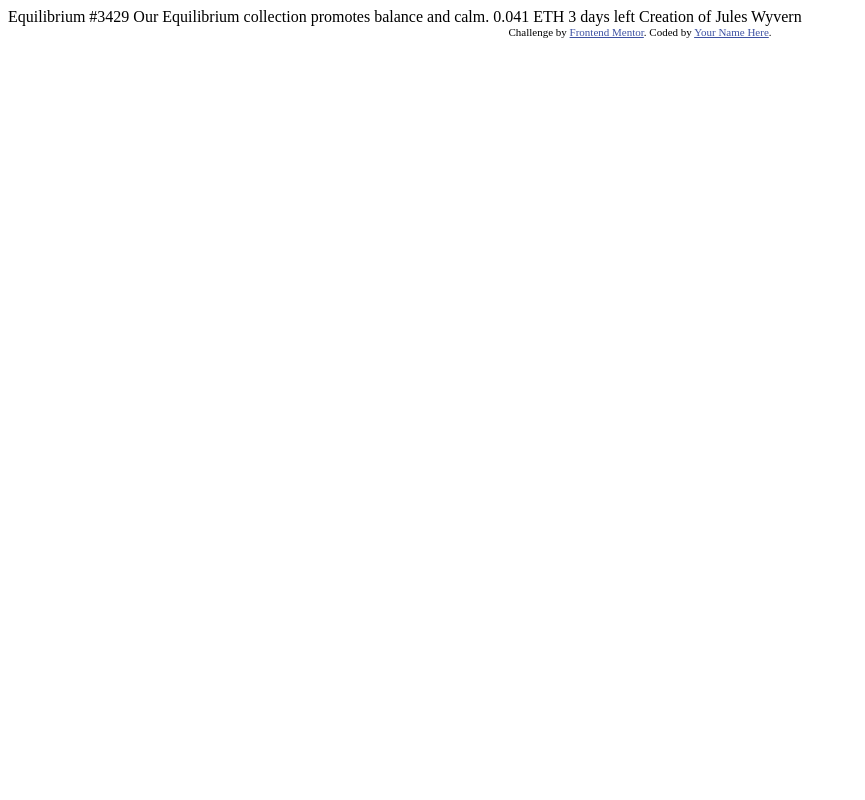
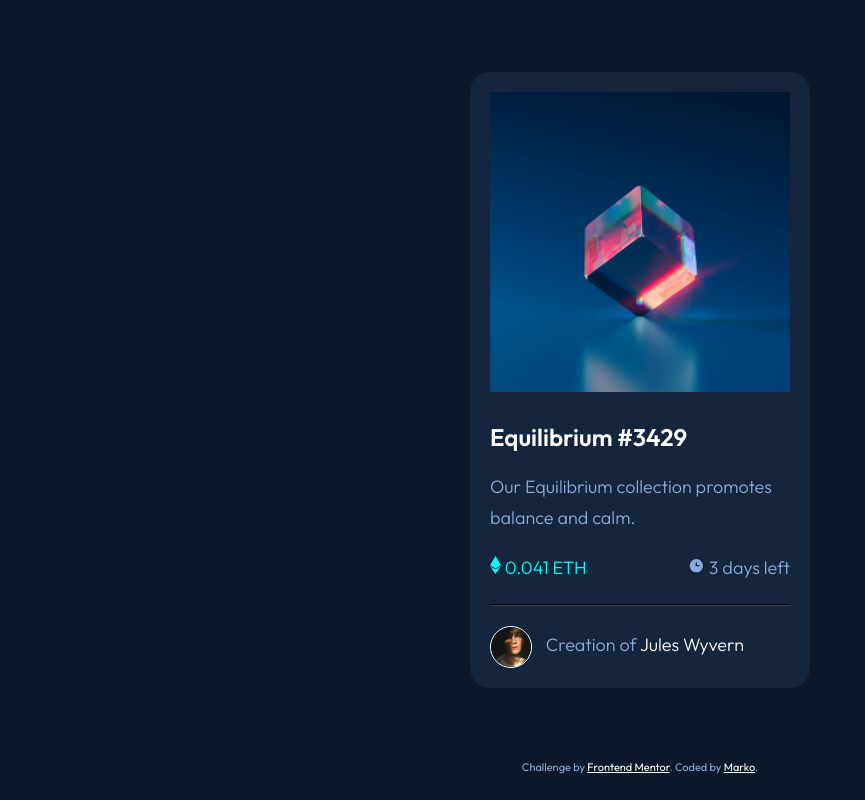
Before and after one commit to smarko-web/nft_preview_card_component_main, a plain HTML site: page index.html in a window 1280 px wide. Shown: the whole page, without its empty margins (0-865 px from the left). Drawn offline with Linux system fonts and the light colour scheme.

Commit message:
first attempt

```diff
--- a/index.html
+++ b/index.html
@@ -8,26 +8,49 @@
 
   <title>Frontend Mentor | NFT preview card component</title>
 
-  <!-- Feel free to remove these styles or customise in your own stylesheet 👍 -->
-  <style>
-    .attribution { font-size: 11px; text-align: center; }
-    .attribution a { color: hsl(228, 45%, 44%); }
-  </style>
+  <link rel="stylesheet" href="style.css">
 </head>
 <body>
 
-  Equilibrium #3429
+  <main>
+    <div class="card">
+      <div class="image">
+        <img src="images/image-equilibrium.jpg" alt="Equilibrium" srcset="" class="main-image">
+        <div class="overlay">
+          <img src="images/icon-view.svg" alt="" srcset="">
+        </div>
+      </div>
+      <h1>Equilibrium #3429</h1>
+      <p>Our Equilibrium collection promotes balance and calm.</p>
+      <div class="flex">
+        <div>
+          <p class="value">
+            <img src="images/icon-ethereum.svg" alt="ethereum icon" srcset="">
+            0.041 ETH
+          </p>
+        </div>
+        <div>
+          <p class="days">
+            <img src="images/icon-clock.svg" alt="clock icon" srcset="">
+            3 days left
+          </p>
+        </div>
+      </div>
+      <hr>
+      <div class="author-info">
+        <p>
+          <img src="images/image-avatar.png" alt="profile avatar" srcset="">
+          Creation of <a href="">Jules Wyvern</a>
+        </p>
+      </div>
+    </div>
+  </main>
 
-  Our Equilibrium collection promotes balance and calm.
-
-  0.041 ETH
-  3 days left
-
-  Creation of Jules Wyvern
-
-  <div class="attribution">
-    Challenge by <a href="https://www.frontendmentor.io?ref=challenge" target="_blank">Frontend Mentor</a>.
-    Coded by <a href="#">Your Name Here</a>.
-  </div>
+  <footer>
+    <div class="attribution">
+      Challenge by <a href="https://www.frontendmentor.io?ref=challenge" target="_blank">Frontend Mentor</a>.
+      Coded by <a href="https://www.frontendmentor.io/profile/smarko-web">Marko</a>.
+    </div>
+  </footer>
 </body>
 </html>
--- /dev/null
+++ b/style.css
@@ -0,0 +1,121 @@
+@import url('https://fonts.googleapis.com/css2?family=Outfit:wght@300;400;600&display=swap');
+
+:root {
+    --Softblue: hsl(215, 51%, 70%);
+    --Cyan: hsl(178, 100%, 50%);
+    --pageBg: hsl(217, 54%, 11%);/*(main BG)*/
+    --cardBg: hsl(216, 50%, 16%); /*(card BG)*/
+    --Verydarkblue: hsl(215, 32%, 27%); /*(line)*/
+    --White: hsl(0, 0%, 100%);
+    --transtime: 0.25;
+}
+* {
+    color: var(--Softblue);
+    margin: 0;
+    padding: 0;
+    font-family: 'Outfit', sans-serif;
+}
+body {
+    min-height: 100vh;
+    background-color: var(--pageBg);
+}
+main {
+    display: flex;
+    justify-content: center;
+    align-items: center;
+    min-height: 95vh;
+}
+
+.card {
+    display: flex;
+    flex-direction: column;
+    gap: 20px;
+    width: 80%;
+    max-width: 300px;
+    border-radius: 20px;
+    padding: 20px;
+    line-height: 1.9em;
+    background-color: var(--cardBg);
+}
+.image {
+    position: relative;
+}
+.main-image {
+    height: 100%;
+    width: 100%;
+}
+.overlay {
+    position: absolute;
+    opacity: 0;
+    height: 100%;
+    width: 100%;
+    top: 0;
+    height: 100%;
+    width: 100%;
+    background-color: var(--Cyan);
+}
+.overlay:hover {
+    opacity: .5;
+    cursor: pointer;
+    transition: var(--transtime) all ease-in-out;
+}
+.overlay img {
+    position: absolute;
+    top: 50%;
+    left: 50%;
+    transform: translate(-50%, -50%);
+    opacity: 1;
+}
+.card h1 {
+    color: var(--White);
+    font-weight: 600;
+    font-size: 1.5em;
+    transition: var(--transtime) all ease-in-out;
+}
+.card p {
+    font-size: 18px;
+    font-weight: 300;
+}
+.flex {
+    display: flex;
+    justify-content: space-between;
+    font-weight: 400;
+}
+.flex img {
+    display: inline-block;
+}
+.value {
+    color: var(--Cyan);
+}
+hr {
+    border-color: var(--Verydarkblue);
+}
+.author-info img {
+    margin-right: 10px;
+    border-radius: 50%;
+    vertical-align: middle;
+    border: 1px solid var(--White);
+    height: 40px;
+}
+.card a {
+    text-decoration: none;
+    color: var(--White);
+    transition: var(--transtime) all ease-in-out;
+}
+h1:hover, a:hover {
+    color: var(--Cyan);
+    transition: var(--transtime) all ease-in-out;
+    cursor: pointer;
+}
+.attribution {
+    font-size: 11px;
+    text-align: center;
+}
+.attribution a {
+    color: var(--White);
+}
+@media screen and (max-width: 215px) {
+    .flex {
+        flex-direction: column;
+    }
+}
```
Also changed, not shown: screenshots/1440.png (added), screenshots/214.png (added), screenshots/375.png (added), 4 other files.
